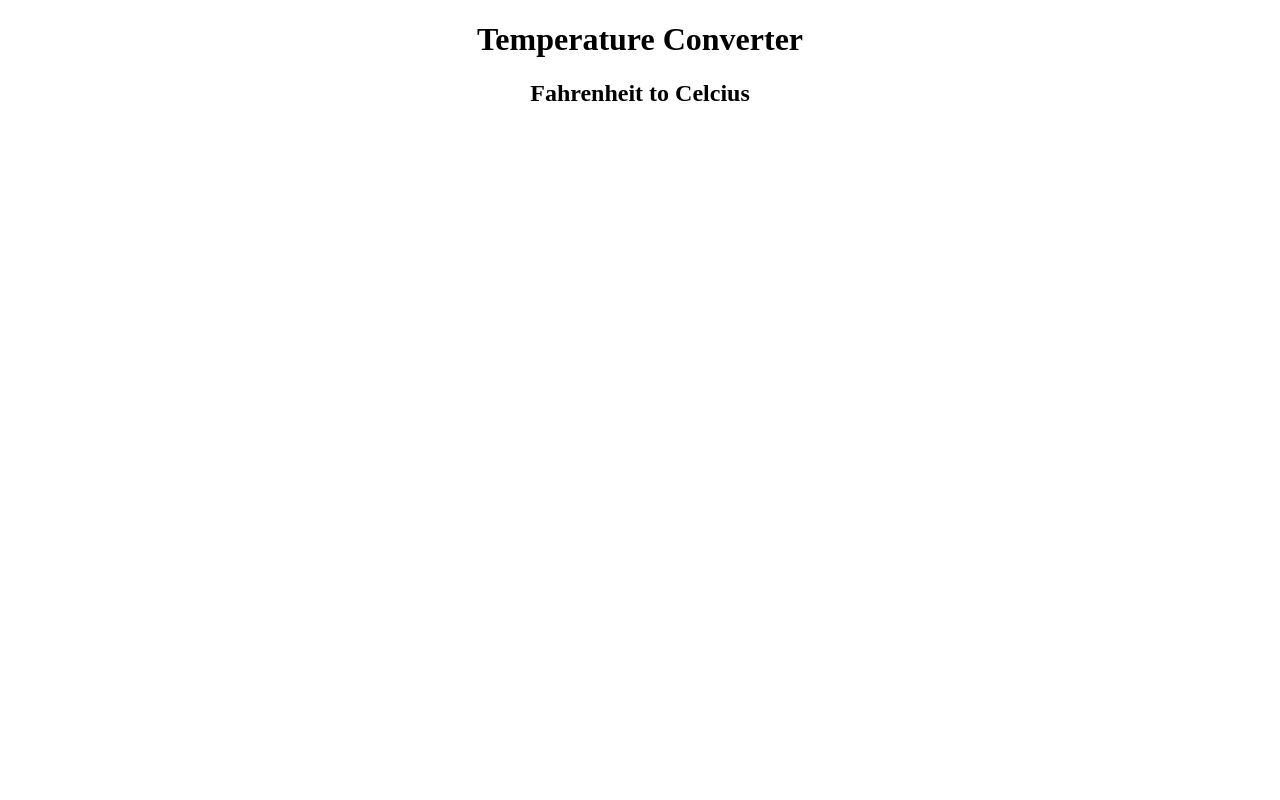
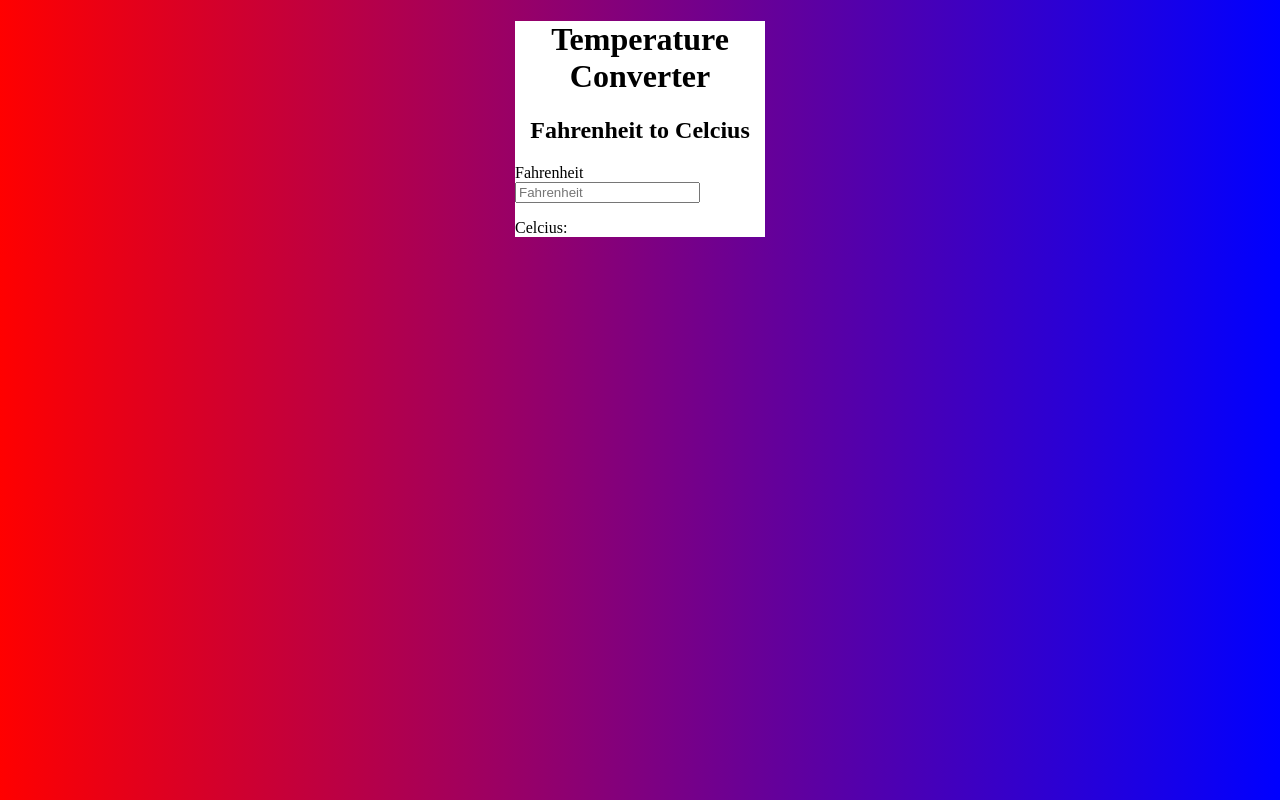
Before and after one commit to earharted/pamp0009.github.io, a plain HTML site: page lib2024/qa/assignment4.html in a window 1280 px wide. Drawn offline with Linux system fonts and the light colour scheme.

Commit message:
12:17 13/04/23

```diff
--- a/lib2024/qa/assignment4.html
+++ b/lib2024/qa/assignment4.html
@@ -6,21 +6,26 @@
 		<meta lang="en">
 		<link rel="stylesheet" href="thermostyle.css">
 		<link rel="icon" href="">
-			<style>
-				.body {
-					  background-image: linear-gradient(to right, red, blue);
-					}
-			</style>
 	</head>
 	<body>
-		<!-- needs button, error message, thermometer image -->
-		<h1 class="title">Temperature Converter</h1>
-		<h2 class="title">Fahrenheit to Celcius</h2>
-
+		<!-- needs button, error message, thermometer image, script -->
+		<div class="titlecontainer">
+			<h1 class="title">Temperature Converter</h1>
+			<h2 class="title">Fahrenheit to Celcius</h2>
+			<p><label>Fahrenheit</label>
+				  <input id="inputFahrenheit" type="number" placeholder="Fahrenheit"
+				  oninput="temperatureConverter(this.value)"
+				  onchange="temperatureConverter(this.value)"
+				  onerror="temperatureConverter(Invalid Input)">
+			</p>
+			<p>Celcius: <span id="outputCelcius"></span></p>
+		</div>
 	<script>
-		<!-- (x°F − 32) × 5/9 = y°C -->
-		<!-- use w3schools -->
-
+		<!-- lecture hint (x°F − 32) × 5/9 = y°C (w3schools is diff?) -->
+		function temperatureConverter(valNum) {
+ 			valNum = parseFloat(valNum);
+  			document.getElementById("outputCelcius").innerHTML=(valNum-32)/1.8;
+					}
 	</script>
 	</body>
 </html>
--- a/lib2024/qa/thermostyle.css
+++ b/lib2024/qa/thermostyle.css
@@ -1,3 +1,25 @@
+<! -- remember, (.) is for classes, not full elements -->
+
+
+body {
+	background-color: white;
+}
+
+html {
+	background-image: linear-gradient(to right, red, blue);
+}
+
+.titlecontainer {
+	background-color: white;
+	margin: auto;
+	width: 250px;
+}
+
+.scriptcontainer {
+
+}
+
+
 .title {
 	text-align: center;
 }
@@ -5,7 +27,3 @@
 .text {
 	text-align: center;
 }
-
-.body {
-	background-image: linear-gradient(to right, red, blue);
-}
```
